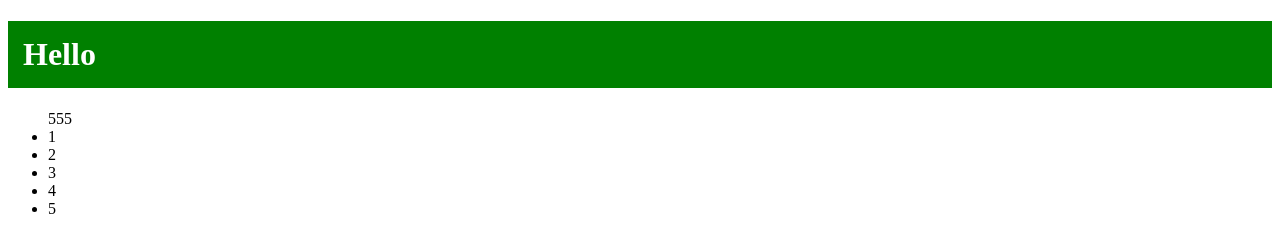
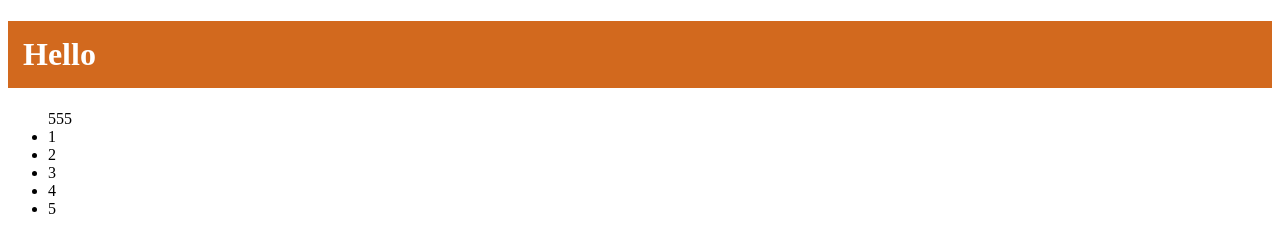
Before and after one commit to DimaPelehov/Lesson-8, a plain HTML site: page index.html in a window 1280 px wide. Drawn offline with Linux system fonts and the light colour scheme.

Commit message:
make bgc chokolate

```diff
--- a/style.css
+++ b/style.css
@@ -1,5 +1,5 @@
-h1{
-    background-color: green;
-    color: white;
-    padding: 15px;
+h1 {
+  background-color: chocolate;
+  color: white;
+  padding: 15px;
 }
```
